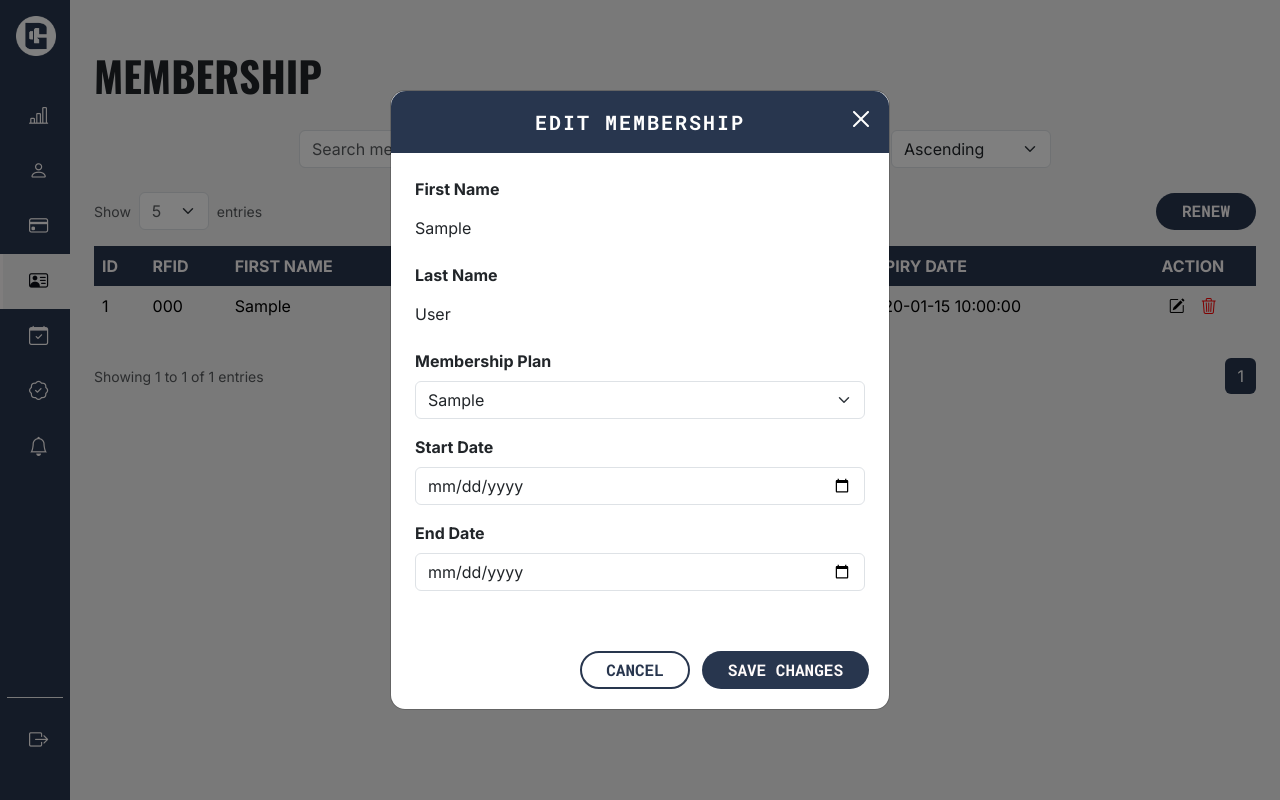
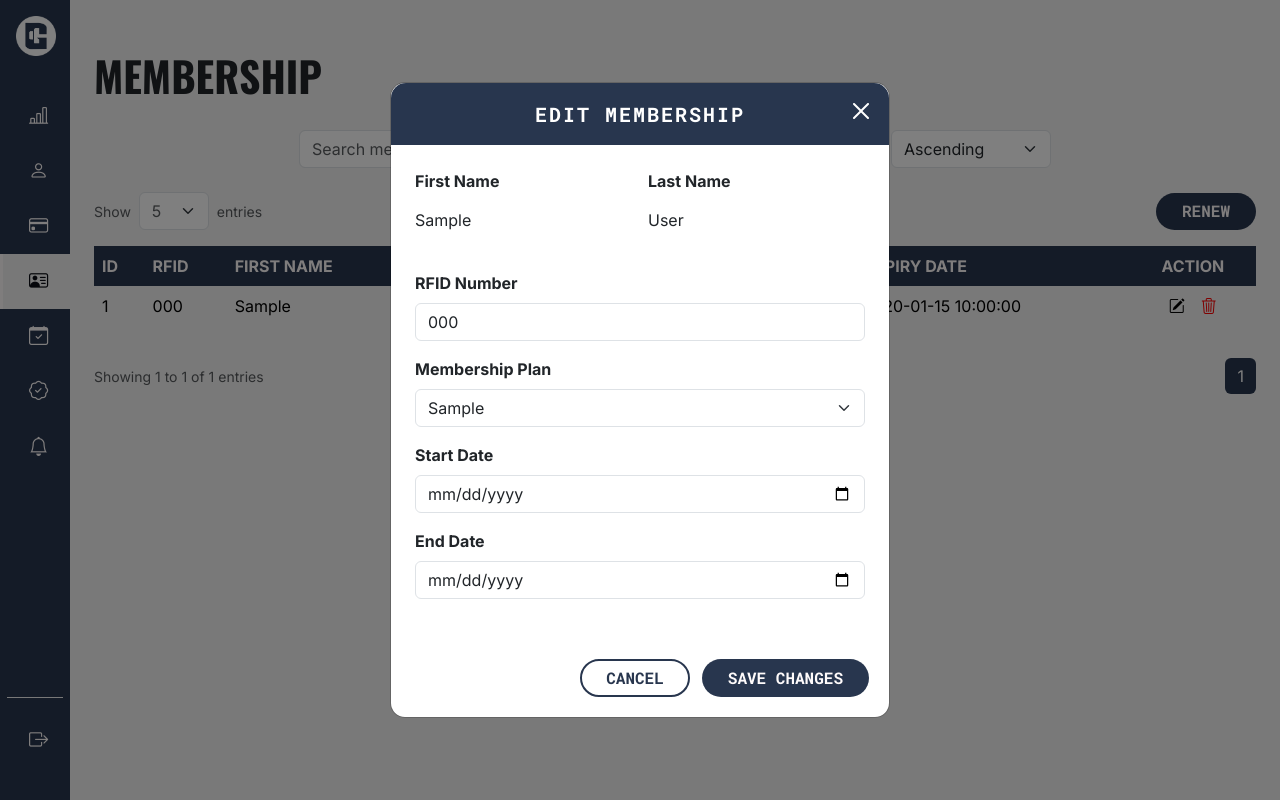
Before and after one commit to ProjectGymBoost/GymBoost.com, a PHP site: page /GymBoost.com/admin/membership.php in a window 1280 px wide, after a click that opens the changed part. Run offline with PHP 8.4, Linux system fonts and the light colour scheme; the visitor is signed in with stand-in values (Sample User, id 1); tables that the repository leaves empty or names only in its code hold one stand-in row (values such as "Sample post").

Commit message:
BE | Revisions made based on the changes that had been requested

```diff
--- a/admin/announcements.php
+++ b/admin/announcements.php
@@ -40,12 +40,6 @@ include("../assets/php/processes/admin/announcement.php");
             <div class="col-12 mb-4">
                 <div class="heading text-center text-sm-start">ANNOUNCEMENT</div>
             </div>
-
-            <?php if (isset($_GET['error']) && $_GET['error'] === 'invalid_characters'): ?>
-                <div class="alert alert-danger text-center fw-bold" role="alert">
-                    Only letters, numbers, and basic punctuation are allowed in titles and messages.
-                </div>
-            <?php endif; ?>
 
             <!-- Pagination and Add New Button -->
             <div class="d-flex justify-content-between align-items-center mb-3">
--- a/assets/php/modals/admin/membership.php
+++ b/assets/php/modals/admin/membership.php
@@ -17,15 +17,26 @@
                         <input type="hidden" name="editMembershipId" value="<?= $info['userMembershipID']; ?>">
                         <input type="hidden" name="editFirstName" value="<?= $info['firstName']; ?>">
                         <input type="hidden" name="editLastName" value="<?= $info['lastName']; ?>">
+                        <input type="hidden" name="editUserID" value="<?= $info['userID']; ?>">
+
+                        <div class="w-100 mb-3">
+                            <div class="row gx-3">
+                                <div class="col-md-6 mb-3 text-start">
+                                    <label class="form-label fw-bold">First Name</label>
+                                    <div class="form-control-plaintext"><?= htmlspecialchars($info['firstName']); ?></div>
+                                </div>
+                                <div class="col-md-6 mb-3 text-start">
+                                    <label class="form-label fw-bold">Last Name</label>
+                                    <div class="form-control-plaintext"><?= htmlspecialchars($info['lastName']); ?></div>
+                                </div>
+                            </div>
+                        </div>
 
                         <div class="mb-3 text-start">
-                            <label class="form-label fw-bold">First Name</label>
-                            <div class="form-control-plaintext"><?= htmlspecialchars($info['firstName']); ?></div>
+                            <label class="form-label fw-bold" for="editRFID<?= $info['userMembershipID']; ?>">RFID Number</label>
+                            <input type="text" class="form-control" name="editRFID" id="editRFID<?= $info['userMembershipID']; ?>" value="<?= htmlspecialchars($info['rfidNumber']); ?>" required>
                         </div>
-                        <div class="mb-3 text-start">
-                            <label class="form-label fw-bold">Last Name</label>
-                            <div class="form-control-plaintext"><?= htmlspecialchars($info['lastName']); ?></div>
-                        </div>
+
                         <div class="mb-3 text-start">
                             <label for="editPlan<?= $info['userMembershipID']; ?>" class="form-label fw-bold">Membership Plan</label>
                             <select class="form-select" id="editPlan<?= $info['userMembershipID']; ?>" name="editMembershipPlan" required>
@@ -124,7 +135,7 @@
     </div>
 <?php endforeach; ?>
 
-<!-- ✅ Confirm Edit Modal (Only Once) -->
+<!-- Confirm Edit Modal (Only Once) -->
 <?php if (isset($_GET['updated']) && $_GET['updated'] == '1' && isset($_GET['name'])): ?>
     <div class="modal fade" id="confirmEditMembershipModalGeneric" tabindex="-1" aria-hidden="true">
         <div class="modal-dialog modal-dialog-centered">
--- a/assets/php/processes/admin/membership.php
+++ b/assets/php/processes/admin/membership.php
@@ -93,8 +93,10 @@ if (isset($_POST['btnEditMembership'])) {
     $editStartDate = $_POST['editStartDate'];
     $editEndDate = $_POST['editEndDate'];
     $editMembershipPlan = $_POST['editMembershipPlan'];
+    $editUserID = $_POST['editUserID'];
+    $editRFID = mysqli_real_escape_string($conn, $_POST['editRFID']);
 
-
+    // Update membership
     $updateQuery = "
         UPDATE user_memberships
         SET startDate = '$editStartDate', endDate = '$editEndDate',
@@ -103,9 +105,12 @@ if (isset($_POST['btnEditMembership'])) {
     ";
     executeQuery($updateQuery);
 
+    // Update RFID in users table
+    $updateUserQuery = "UPDATE users SET rfidNumber = '$editRFID' WHERE userID = $editUserID";
+    executeQuery($updateUserQuery);
+
     $editedName = $_POST['editFirstName'] . ' ' . $_POST['editLastName'];
-    header(
-        "Location: " . $_SERVER['PHP_SELF'] .
+    header("Location: " . $_SERVER['PHP_SELF'] .
         "?updated=1" .
         "&name=" . urlencode($editedName) .
         "&page=" . $currentPage .
@@ -116,6 +121,7 @@ if (isset($_POST['btnEditMembership'])) {
     );
     exit;
 }
+
 
 // MEMBERSHIP PLANS QUERY
 $membershipPlans = [];
```
Also changed, not shown: assets/php/processes/admin/announcement.php (+4 -25 lines).
